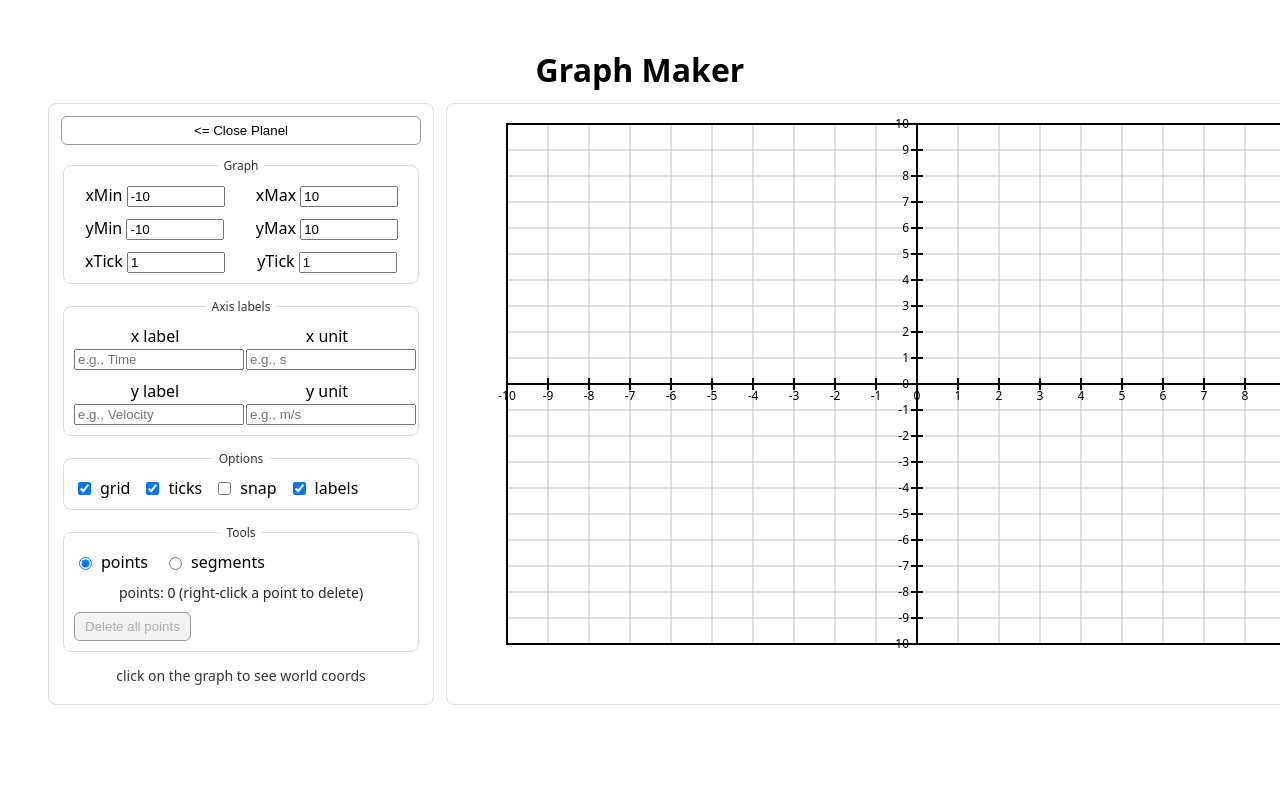
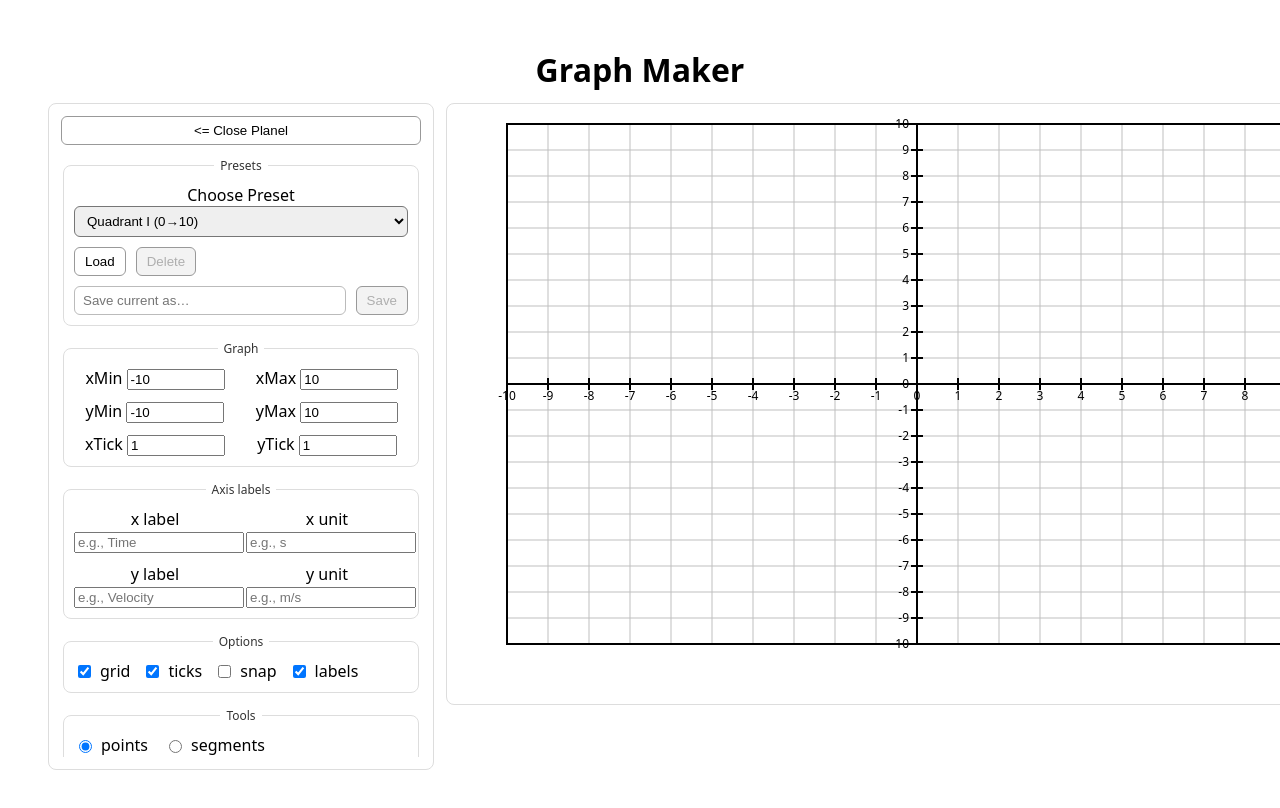
Before and after one commit to zshep/graph-maker, a React (Vite) app: page / in a window 1280 px wide. Shown: the top 808 px of the page. Built offline with nearby package versions, Linux system fonts and the light colour scheme.

Commit message:
Added preset feature, saved to local storage. Built in presets with options to save and delete new ones

```diff
--- a/src/App.jsx
+++ b/src/App.jsx
@@ -3,7 +3,7 @@ import GraphCanvas from "./components/GraphCanvas"
 import './App.css'
 
 function App() {
-  const [count, setCount] = useState(0)
+
 
   return (
    <div style={{ padding: 16, fontFamily: "system-ui, sans-serif" }}>
--- a/src/components/GraphCanvas.jsx
+++ b/src/components/GraphCanvas.jsx
@@ -1,4 +1,85 @@
 import { useMemo, useRef, useState, useEffect } from "react";
+
+// ---local storage logic for preset saves
+const PRESET_STORAGE_KEY = "graphMaker.presets.v1";
+
+// presets
+const BUILTIN_PRESETS = [
+  {
+    id: "builtin-q1",
+    name: "Quadrant I (0→10)",
+    view: {
+      xMin: 0,
+      xMax: 10,
+      yMin: 0,
+      yMax: 10,
+      xTick: 1,
+      yTick: 1,
+      xLabel: "",
+      xUnit: "",
+      yLabel: "",
+      yUnit: "",
+      showGrid: true,
+      showTicks: true,
+      snapToGrid: false,
+    },
+    showPointLabels: true,
+  },
+  {
+    id: "builtin-4q",
+    name: "4-Quadrant (-10→10)",
+    view: {
+      xMin: -10,
+      xMax: 10,
+      yMin: -10,
+      yMax: 10,
+      xTick: 1,
+      yTick: 1,
+      xLabel: "",
+      xUnit: "",
+      yLabel: "",
+      yUnit: "",
+      showGrid: true,
+      showTicks: true,
+      snapToGrid: false,
+    },
+    showPointLabels: true,
+  },
+  {
+    id: "builtin-physics",
+    name: "Physics (t vs x)",
+    view: {
+      xMin: 0,
+      xMax: 10,
+      yMin: 0,
+      yMax: 50,
+      xTick: 1,
+      yTick: 5,
+      xLabel: "Time",
+      xUnit: "s",
+      yLabel: "Position",
+      yUnit: "m",
+      showGrid: true,
+      showTicks: true,
+      snapToGrid: false,
+    },
+    showPointLabels: true,
+  },
+];
+
+function loadUserPresets() {
+  try {
+    const raw = localStorage.getItem(PRESET_STORAGE_KEY);
+    const parsed = raw ? JSON.parse(raw) : [];
+    return Array.isArray(parsed) ? parsed : [];
+  } catch {
+    return [];
+  }
+}
+
+function saveUserPresets(presets) {
+  localStorage.setItem(PRESET_STORAGE_KEY, JSON.stringify(presets));
+}
 
 //styles
 const styles = {
@@ -64,6 +145,13 @@ export default function GraphCanvas() {
   const [tool, setTool] = useState("point"); // "point" | "segment"
 
   const [panelOpen, setPanelOpen] = useState(true);
+
+  // --- preset states----
+  const [userPresets, setUserPresets] = useState(() => loadUserPresets());
+  const [selectedPresetId, setSelectedPresetId] = useState(
+    BUILTIN_PRESETS[0].id,
+  );
+  const [newPresetName, setNewPresetName] = useState("");
 
   // --- Viewport / graph settings (world units) ---
   const [view, setView] = useState({
@@ -411,8 +499,61 @@ export default function GraphCanvas() {
     return s;
   }
 
+  //--- Preset logic---
+  useEffect(() => {
+    saveUserPresets(userPresets);
+  }, [userPresets]);
+
+  // final preset lists
+  const allPresets = useMemo(() => {
+    // user presets should not collide with prebuilt presets
+    return [...BUILTIN_PRESETS, ...userPresets];
+  }, [userPresets]);
+
+  const selectedPreset = useMemo(
+    () => allPresets.find((p) => p.id === selectedPresetId) || allPresets[0],
+    [allPresets, selectedPresetId],
+  );
+
+  function applyPreset(preset) {
+    if (!preset) return;
+    setView(preset.view);
+    setShowPointLabels(!!preset.showPointLabels);
+
+    // optional: clear selection / cancel drags so it feels clean
+    setSelectedPointId(null);
+    setSelectedSegmentId(null);
+    setDragId(null);
+    setSegmentDrag(null);
+  }
+
+  function onSavePreset() {
+    const name = newPresetName.trim();
+    if (!name) return;
+
+    const preset = {
+      id: `user-${makeId()}`,
+      name,
+      view,
+      showPointLabels,
+    };
+
+    setUserPresets((prev) => [preset, ...prev]);
+    setSelectedPresetId(preset.id);
+    setNewPresetName("");
+  }
+
+  function onDeleteSelectedPreset() {
+    // only delete user presets
+    if (!selectedPresetId.startsWith("user-")) return;
+
+    setUserPresets((prev) => prev.filter((p) => p.id !== selectedPresetId));
+    setSelectedPresetId(BUILTIN_PRESETS[0].id);
+  }
+
   return (
     <div style={{ display: "flex", gap: 12, alignItems: "stretch" }}>
+
       {/* Control Panel */}
       <div
         style={{
@@ -440,9 +581,132 @@ export default function GraphCanvas() {
         </button>
 
         {panelOpen && (
-          <div style={{ marginTop: 12, display: "grid", gap: 12, maxHeight: H, overflowY: "auto" }}>
+          <div
+            style={{
+              marginTop: 12,
+              display: "grid",
+              gap: 12,
+              maxHeight: H,
+              overflowY: "auto",
+            }}
+          >
             {/* Controls */}
+
+            {/* Presets */}
             <div style={{ display: "grid", gap: 14 }}>
+              <fieldset style={styles.section}>
+                <legend style={styles.legend}>Presets</legend>
+
+                <div style={{ display: "grid", gap: 10 }}>
+                  <label>
+                    Choose Preset
+                    <select
+                      value={selectedPresetId}
+                      onChange={(e) => setSelectedPresetId(e.target.value)}
+                      style={{
+                        width: "100%",
+                        padding: "6px 8px",
+                        borderRadius: 6,
+                      }}
+                    >
+                      <optgroup label="Built-in">
+                        {BUILTIN_PRESETS.map((p) => (
+                          <option key={p.id} value={p.id}>
+                            {p.name}
+                          </option>
+                        ))}
+                      </optgroup>
+
+                      <optgroup label="Saved">
+                        {userPresets.length === 0 ? (
+                          <option value="__none" disabled>
+                            (none yet)
+                          </option>
+                        ) : (
+                          userPresets.map((p) => (
+                            <option key={p.id} value={p.id}>
+                              {p.name}
+                            </option>
+                          ))
+                        )}
+                      </optgroup>
+                    </select>
+                  </label>
+
+                  <div
+                    style={{ display: "flex", gap: 10, alignItems: "center" }}
+                  >
+                    <button
+                      onClick={() => applyPreset(selectedPreset)}
+                      style={{
+                        padding: "6px 10px",
+                        borderRadius: 6,
+                        border: "1px solid #999",
+                        background: "white",
+                        cursor: "pointer",
+                      }}
+                    >
+                      Load
+                    </button>
+
+                    <button
+                      onClick={onDeleteSelectedPreset}
+                      disabled={!selectedPresetId.startsWith("user-")}
+                      style={{
+                        padding: "6px 10px",
+                        borderRadius: 6,
+                        border: "1px solid #999",
+                        background: !selectedPresetId.startsWith("user-")
+                          ? "#f3f3f3"
+                          : "white",
+                        cursor: !selectedPresetId.startsWith("user-")
+                          ? "not-allowed"
+                          : "pointer",
+                      }}
+                    >
+                      Delete
+                    </button>
+                  </div>
+
+                  <div
+                    style={{
+                      display: "grid",
+                      gridTemplateColumns: "1fr auto",
+                      gap: 10,
+                    }}
+                  >
+                    <input
+                      type="text"
+                      value={newPresetName}
+                      onChange={(e) => setNewPresetName(e.target.value)}
+                      placeholder="Save current as…"
+                      style={{
+                        padding: "6px 8px",
+                        borderRadius: 6,
+                        border: "1px solid #bbb",
+                      }}
+                    />
+                    <button
+                      onClick={onSavePreset}
+                      disabled={newPresetName.trim() === ""}
+                      style={{
+                        padding: "6px 10px",
+                        borderRadius: 6,
+                        border: "1px solid #999",
+                        background:
+                          newPresetName.trim() === "" ? "#f3f3f3" : "white",
+                        cursor:
+                          newPresetName.trim() === ""
+                            ? "not-allowed"
+                            : "pointer",
+                      }}
+                    >
+                      Save
+                    </button>
+                  </div>
+                </div>
+              </fieldset>
+
               {/* Grid Settings */}
               <fieldset style={styles.section}>
                 <legend style={styles.legend}>Graph</legend>
```
